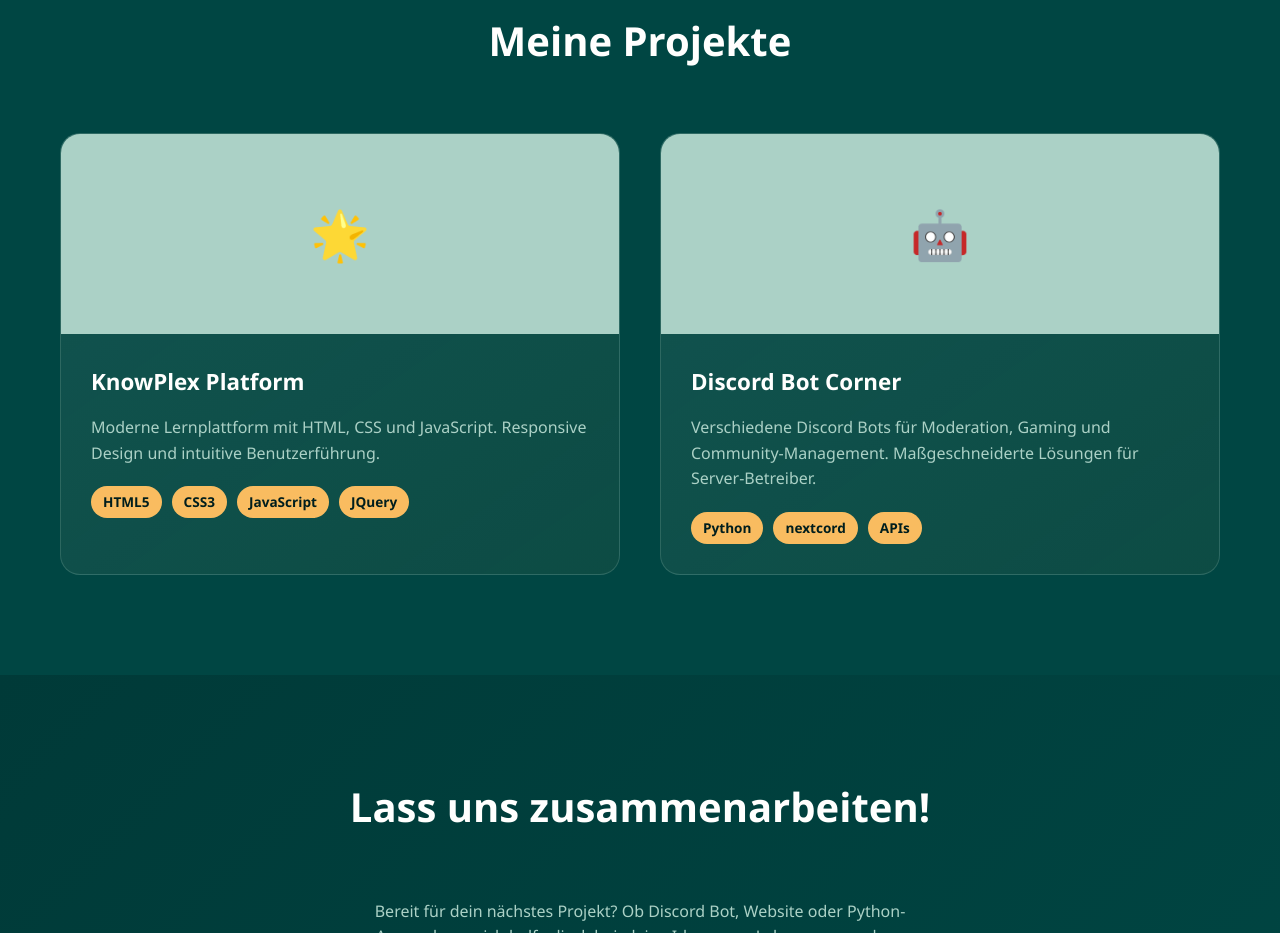
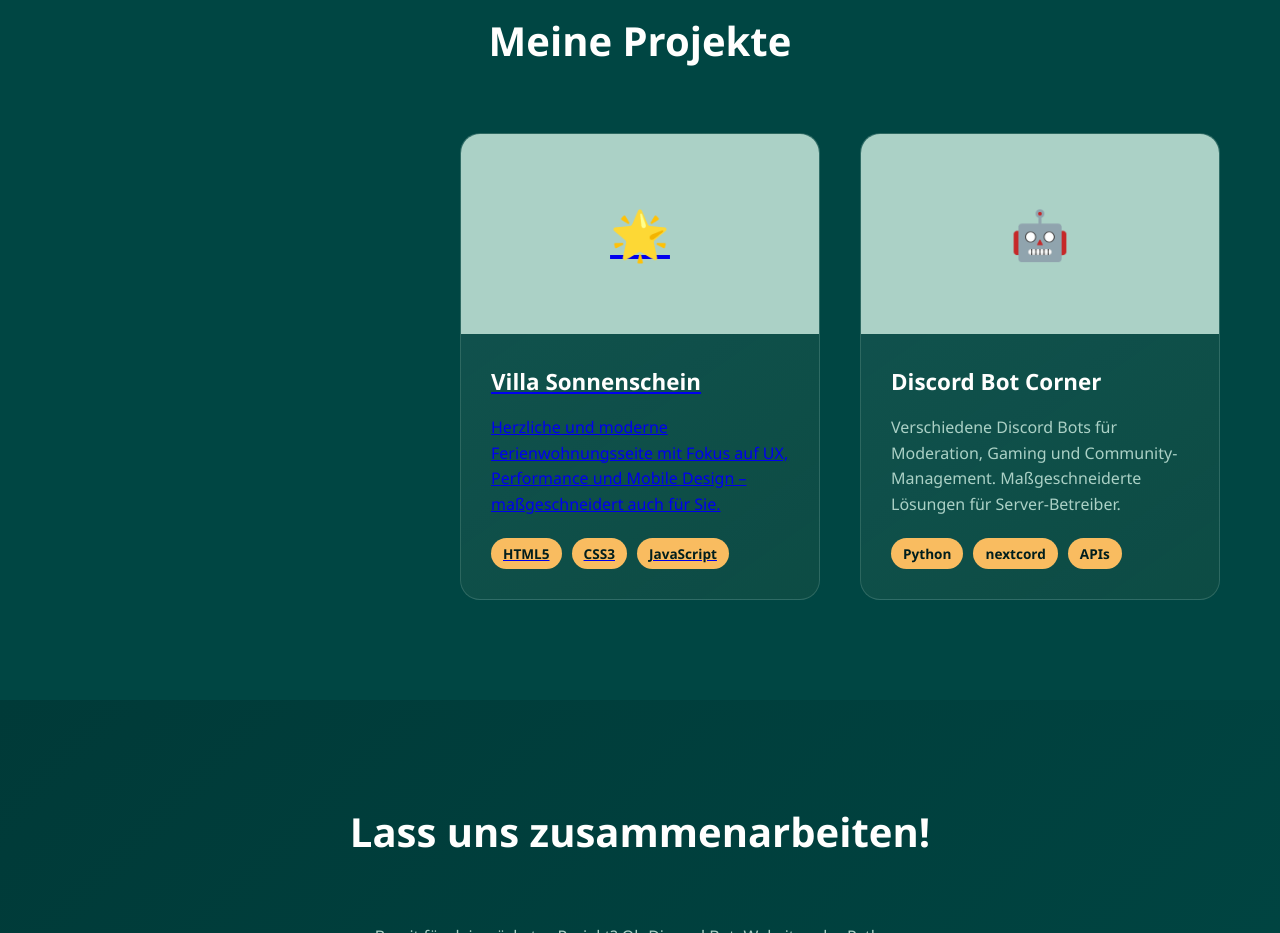
Before and after one commit to TillKloss/Portfolio, a website: page src/index.html in a window 1280 px wide. Shown: the part 1560-2493 px from the top of the page. Drawn offline with Linux system fonts and the light colour scheme.

Commit message:
changed project card to villa ferienhaus

```diff
--- a/src/index.html
+++ b/src/index.html
@@ -5,7 +5,7 @@
     <meta name="viewport" content="width=device-width, initial-scale=1.0">
     <meta name="description" content="Professionelle Webentwicklung von Till Kloss – individuelle, mobiloptimierte Websites für kleine Unternehmen und Selbstständige. Lokal sichtbar werden, Kunden gewinnen.">
     <title>Till Kloss - Python & Web Developer</title>
-    <link rel="stylesheet" href="index.css?v=1.1">
+    <link rel="stylesheet" href="index.css?v=1.2">
 </head>
 <body>
 <div class="scroll-indicator"></div>
@@ -58,18 +58,17 @@
     <div class="container">
         <h2 class="section-title fade-in">Meine Projekte</h2>
         <div class="project-grid">
-            <div class="project-card fade-in">
+            <a href="referenzen/ferienhaus/index.html?v=1.2"><div class="project-card fade-in">
                 <div class="project-image">🌟</div>
                 <div class="project-content">
-                    <h3>KnowPlex Platform</h3>
-                    <p>Moderne Lernplattform mit HTML, CSS und JavaScript. Responsive Design und intuitive Benutzerführung.</p>
+                    <h3>Villa Sonnenschein</h3>
+                    <p>Herzliche und moderne Ferienwohnungsseite mit Fokus auf UX, Performance und Mobile Design – maßgeschneidert auch für Sie.</p>
                     <div class="project-tags">
                         <span class="tag">HTML5</span>
                         <span class="tag">CSS3</span>
                         <span class="tag">JavaScript</span>
-                        <span class="tag">JQuery</span>
                     </div>
-                </div>
+                </div></a>
             </div>
             <div class="project-card fade-in">
                 <div class="project-image">🤖</div>
@@ -116,6 +115,6 @@
 
 
 
-<script src="index.js?v=1.1"></script>
+<script src="index.js?v=1.2"></script>
 </body>
 </html>
```
